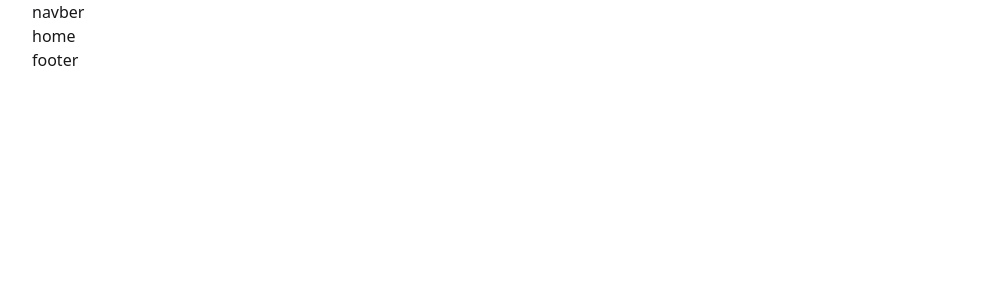
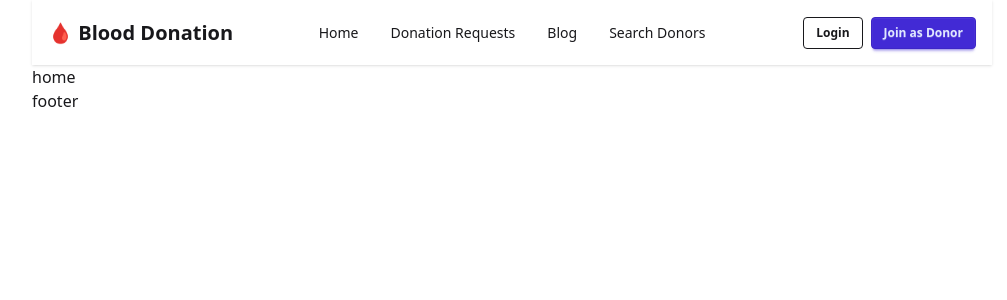
Before and after one commit to Obaidullah40/blood-donation-client, a React (Vite) app: page / in a window 1280 px wide. Shown: the top 300 px of the page, without its empty margins (128-1135 px from the left). Built offline with nearby package versions, Linux system fonts and the light colour scheme; no server answers.

Commit message:
Navbar done

```diff
--- /dev/null
+++ b/src/hooks/useAuth.jsx
@@ -0,0 +1,9 @@
+import { use } from "react";
+import { AuthContext } from "../contexts/AuthContext";
+
+const useAuth = () => {
+    const authInfo = use(AuthContext);
+    return authInfo;
+};
+
+export default useAuth;
--- a/src/pages/shared/Navbar.jsx
+++ b/src/pages/shared/Navbar.jsx
@@ -1,11 +1,59 @@
-import React from 'react';
+import { Link, NavLink } from "react-router";
+import Swal from "sweetalert2";
+import useAuth from "../../hooks/useAuth";
 
 const Navbar = () => {
-    return (
-        <div>
-            navber
-        </div>
-    );
+  const { user, logout } = useAuth();
+
+  const handleLogout = () => {
+    logout()
+      .then(() => {
+        Swal.fire("Logged out", "", "success");
+      })
+      .catch(console.error);
+  };
+
+  const navItems = (
+    <>
+      <li><NavLink to="/">Home</NavLink></li>
+      <li><NavLink to="/donation-requests">Donation Requests</NavLink></li>
+      <li><NavLink to="/blogs">Blog</NavLink></li>
+      <li><NavLink to="/search">Search Donors</NavLink></li>
+    </>
+  );
+
+  return (
+    <div className="navbar bg-base-100 px-4 shadow">
+      <div className="navbar-start">
+        <Link to="/" className="text-xl font-bold">🩸 Blood Donation</Link>
+      </div>
+      <div className="navbar-center hidden lg:flex">
+        <ul className="menu menu-horizontal px-1 gap-2">
+          {navItems}
+        </ul>
+      </div>
+      <div className="navbar-end">
+        {!user ? (
+          <>
+            <Link to="/login" className="btn btn-sm btn-outline mr-2">Login</Link>
+            <Link to="/register" className="btn btn-sm btn-primary">Join as Donor</Link>
+          </>
+        ) : (
+          <div className="dropdown dropdown-end">
+            <div tabIndex={0} role="button" className="btn btn-sm btn-ghost avatar">
+              <div className="w-8 rounded-full">
+                <img src={user?.photoURL || "/avatar.png"} />
+              </div>
+            </div>
+            <ul className="mt-3 z-[1] p-2 shadow menu menu-sm dropdown-content bg-base-100 rounded-box w-52">
+              <li><Link to="/dashboard">Dashboard</Link></li>
+              <li><button onClick={handleLogout}>Logout</button></li>
+            </ul>
+          </div>
+        )}
+      </div>
+    </div>
+  );
 };
 
 export default Navbar;
```
